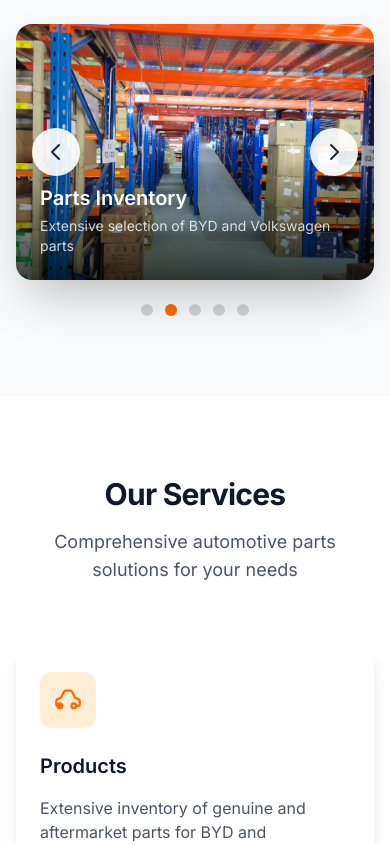
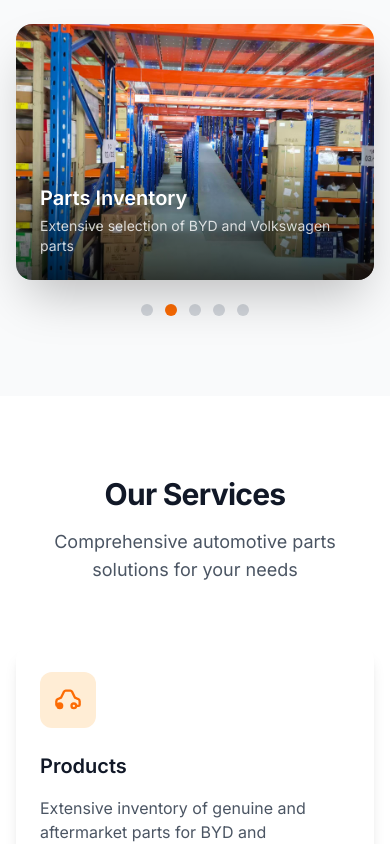
Before and after one commit to west352/xize_website, a Next.js app: page / in a window 390 px wide. Shown: the part 2360-3204 px from the top of the page. Built offline with nearby package versions, Linux system fonts and the light colour scheme.

Commit message:
fix information

```diff
--- a/app/components/Footer.tsx
+++ b/app/components/Footer.tsx
@@ -21,7 +21,7 @@ export default function Footer({ address, email }: FooterProps) {
             </div>
             <p className="mt-4 text-gray-400">
               Professional automotive parts for BYD and Volkswagen vehicles. Serving customers with
-              quality and reliability since 1995.
+              quality and reliability since 1998.
             </p>
           </div>
 
--- a/app/components/Gallery.tsx
+++ b/app/components/Gallery.tsx
@@ -40,10 +40,25 @@ const slides = [
 export default function Gallery() {
   const [current, setCurrent] = useState(0);
   const [isPaused, setIsPaused] = useState(false);
+  const [touchStart, setTouchStart] = useState<number | null>(null);
 
   const goTo = useCallback((index: number) => {
     setCurrent((index + slides.length) % slides.length);
   }, []);
+
+  const handleTouchStart = (e: React.TouchEvent) => {
+    setTouchStart(e.touches[0].clientX);
+  };
+
+  const handleTouchEnd = (e: React.TouchEvent) => {
+    if (touchStart === null) return;
+    const touchEnd = e.changedTouches[0].clientX;
+    const diff = touchStart - touchEnd;
+    if (Math.abs(diff) > 50) {
+      goTo(diff > 0 ? current + 1 : current - 1);
+    }
+    setTouchStart(null);
+  };
 
   useEffect(() => {
     if (isPaused) return;
@@ -57,6 +72,8 @@ export default function Gallery() {
         className="relative overflow-hidden rounded-2xl shadow-2xl"
         onMouseEnter={() => setIsPaused(true)}
         onMouseLeave={() => setIsPaused(false)}
+        onTouchStart={handleTouchStart}
+        onTouchEnd={handleTouchEnd}
       >
         <div
           className="flex transition-transform duration-500 ease-in-out"
@@ -79,14 +96,14 @@ export default function Gallery() {
 
         <button
           onClick={() => goTo(current - 1)}
-          className="absolute left-4 top-1/2 flex h-12 w-12 -translate-y-1/2 items-center justify-center rounded-full bg-white/90 text-gray-800 shadow-lg transition-all hover:scale-110 hover:bg-white focus:outline-none focus:ring-2 focus:ring-primary-500"
+          className="absolute left-4 top-1/2 hidden h-12 w-12 -translate-y-1/2 items-center justify-center rounded-full bg-white/90 text-gray-800 shadow-lg transition-all hover:scale-110 hover:bg-white focus:outline-none focus:ring-2 focus:ring-primary-500 sm:flex"
         >
           <ChevronLeftIcon className="h-6 w-6" />
         </button>
 
         <button
           onClick={() => goTo(current + 1)}
-          className="absolute right-4 top-1/2 flex h-12 w-12 -translate-y-1/2 items-center justify-center rounded-full bg-white/90 text-gray-800 shadow-lg transition-all hover:scale-110 hover:bg-white focus:outline-none focus:ring-2 focus:ring-primary-500"
+          className="absolute right-4 top-1/2 hidden h-12 w-12 -translate-y-1/2 items-center justify-center rounded-full bg-white/90 text-gray-800 shadow-lg transition-all hover:scale-110 hover:bg-white focus:outline-none focus:ring-2 focus:ring-primary-500 sm:flex"
         >
           <ChevronRightIcon className="h-6 w-6" />
         </button>
--- a/app/page.tsx
+++ b/app/page.tsx
@@ -21,7 +21,7 @@ import {
 const company = {
   name: 'Shandong Xize Auto Parts Co., Ltd.',
   tagline: 'Your Trusted Partner for Quality Auto Parts',
-  yearsExperience: 30,
+  yearsExperience: 25,
   storeCount: 10,
   warehouseSize: 2000,
   employeeCount: 100,
```
